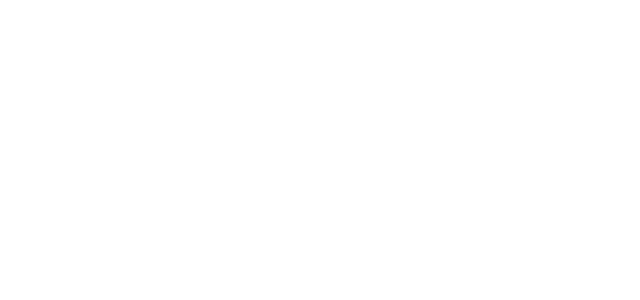
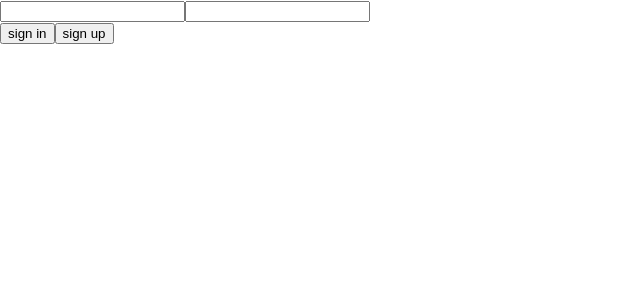
Before and after one commit to AdilMohammed1841/weebStore, a React (Create React App) app: page / in a window 1280 px wide. Shown: the top 300 px of the page, without its empty margins (0-640 px from the left). Built offline with nearby package versions, Linux system fonts and the light colour scheme; the HTML template or start-up script is replaced by a standard one.

Commit message:
basic setup

```diff
--- a/package.json
+++ b/package.json
@@ -8,6 +8,7 @@
     "@testing-library/user-event": "^13.5.0",
     "react": "^18.2.0",
     "react-dom": "^18.2.0",
+    "react-router-dom": "^6.4.2",
     "react-scripts": "5.0.1",
     "web-vitals": "^2.1.4"
   },
--- a/src/App.js
+++ b/src/App.js
@@ -1,9 +1,18 @@
-
-import './App.css';
+import "./App.css";
+import { BrowserRouter, Routes, Route } from "react-router-dom";
+import Login from "./components/login/login";
+import { useState } from 'react';
+import Home from "./components/home/home";
 
 function App() {
+  const [token, setToken] = useState('');
   return (
     <div className="App">
+      <BrowserRouter>
+        <Routes>
+          <Route path="/" element={token? <Home /> : <Login setToken={setToken} />} />
+        </Routes>
+      </BrowserRouter>
     </div>
   );
 }
--- /dev/null
+++ b/src/components/home/home.js
@@ -0,0 +1,12 @@
+import React from 'react';
+import './home.css';
+
+const Home = () => {
+    return (
+        <div>
+
+        </div>
+    )
+}
+
+export default Home;
--- /dev/null
+++ b/src/components/login/login.js
@@ -0,0 +1,53 @@
+import React, { useState } from "react";
+import { Link } from "react-router-dom";
+import "./login.css";
+
+const Login = (props) => {
+  const [userName, setUserName] = useState("");
+  const [password, setPassword] = useState("");
+
+  function onChangeHandler(e) {
+    e.preventDefault();
+    switch (e.target.name) {
+      case "username":
+        setUserName(e.target.value);
+        break;
+      case "password":
+        setPassword(e.target.value);
+        break;
+      default:
+        break;
+    }
+  }
+
+  function loginHandler() {
+        props.setToken("bsakjfabskfbasljfiewlbfjlewfkweiylfhkwehfbbsdf");
+  }
+
+
+  return (
+    <div className="login-form">
+      <input
+        name="username"
+        value={userName}
+        onChange={(e) => {
+          onChangeHandler(e);
+        }}
+      />
+      <input
+        name="password"
+        type="password"
+        value={password}
+        onChange={(e) => {
+          onChangeHandler(e);
+        }}
+      />
+      <div className="login-btns" >
+        <button onClick={loginHandler}> sign in </button>
+        <button> sign up </button>
+      </div>
+    </div>
+  );
+};
+
+export default Login;
```
Also changed, not shown: src/components/home/home.css (added), src/components/login/login.css (added), 1 other file (tests, documents, lock files or other folders).
